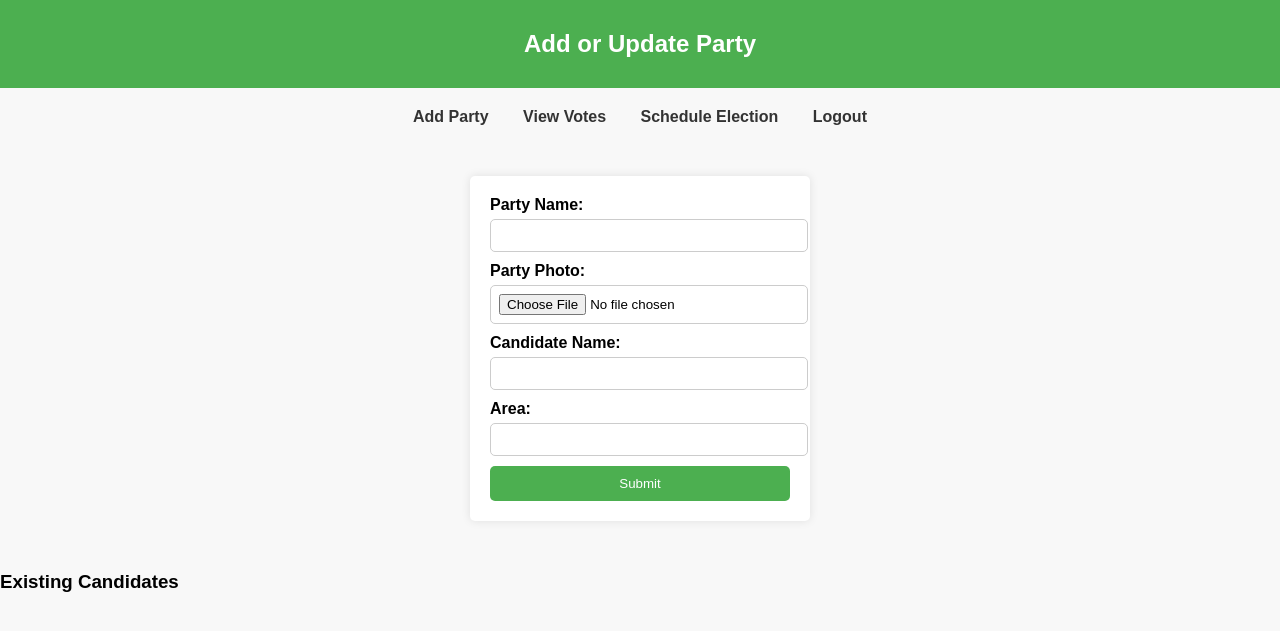
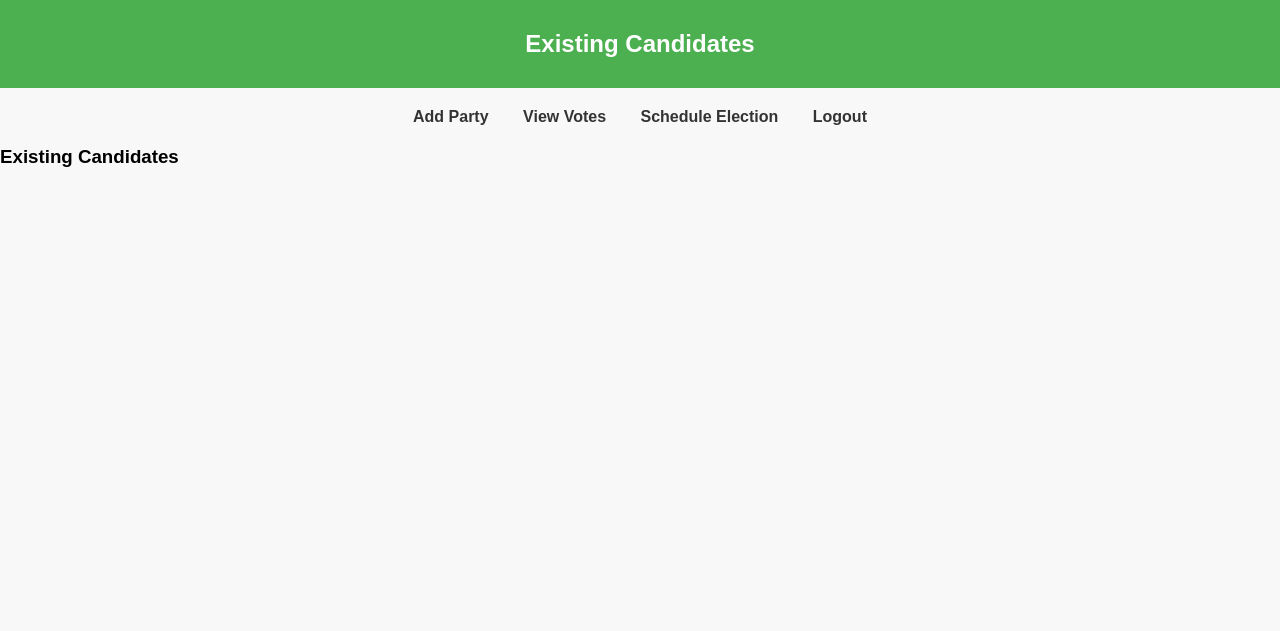
Before and after one commit to DhanuBagal/EVoting-System-Using-Blockchain-and-Face-Recognition, a Flask app: page /admin_dashboard in a window 1280 px wide. Shown: the top 631 px of the page. Run offline with Flask 3, Linux system fonts and the light colour scheme; the visitor is signed in with stand-in values (Sample User, id 1).

Commit message:
Update admin_dashboard.html canges

```diff
--- a/templates/admin_dashboard.html
+++ b/templates/admin_dashboard.html
@@ -3,40 +3,19 @@
 <head>
     <meta charset="UTF-8">
     <meta name="viewport" content="width=device-width, initial-scale=1.0">
-    <title>Add/Update Party</title>
+    <title>View Candidates</title>
     <link rel="stylesheet" href="/static/css/style.css">
 </head>
 <body>
     <header>
-        <h2>Add or Update Party</h2>
+        <h2>Existing Candidates</h2>
     </header>
     <nav>
-        <a href="/add_party">Add Party</a>
+        <a href="/add_party">Add Party</a> <!-- Clicking this will redirect to addparty.html -->
         <a href="/view_votes">View Votes</a>
         <a href="/schedule_election">Schedule Election</a>
         <a href="{{ url_for('logout') }}">Logout</a> <!-- Logout link -->
     </nav>
-    <form action="/add_party" method="POST" enctype="multipart/form-data">
-        <input type="hidden" id="party_id" name="party_id">
-
-        <label for="party_name">Party Name:</label>
-        <input type="text" id="party_name" name="party_name" required>
-
-        <label for="party_photo">Party Photo:</label>
-        <input type="file" id="party_photo" name="party_photo" required>
-
-        <label for="candidate_name">Candidate Name:</label>
-        <input type="text" id="candidate_name" name="candidate_name" required>
-
-        <label for="area">Area:</label>
-        <input type="text" id="area" name="area" required>
-
-        <button type="submit">Submit</button>
-    </form>
-
-    {% if message %}
-    <p>{{ message }}</p>
-    {% endif %}
 
     <h3>Existing Candidates</h3>
     <ul>
@@ -50,10 +29,8 @@
 
     <script>
         function editParty(party_id, party_name, candidate_name, area) {
-            document.getElementById('party_id').value = party_id;
-            document.getElementById('party_name').value = party_name;
-            document.getElementById('candidate_name').value = candidate_name;
-            document.getElementById('area').value = area;
+            // Redirects to the addparty.html page for editing
+            window.location.href = "/add_party?party_id=" + party_id + "&party_name=" + party_name + "&candidate_name=" + candidate_name + "&area=" + area;
         }
     </script>
 </body>
```
